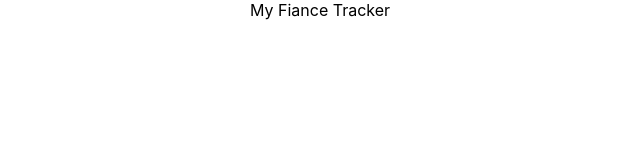
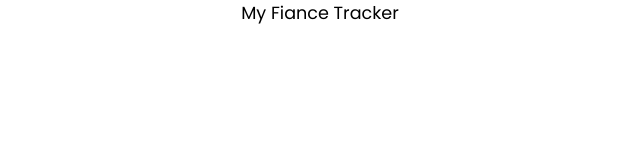
Before and after one commit to YoonaSkye/react-finance-tracker, a React (Create React App) app: page / in a window 1280 px wide. Shown: the top 160 px of the page, without its empty margins (320-960 px from the left). Built offline with nearby package versions, Linux system fonts and the light colour scheme.

Commit message:
setup index css

```diff
--- a/src/index.css
+++ b/src/index.css
@@ -1,13 +1,35 @@
+@import url("https://fonts.googleapis.com/css2?family=Poppins:wght@100;200;300;400;500;600;700;800;900&display=swap");
+
+/* base styles */
 body {
+  font-family: Poppins, sans-serif;
   margin: 0;
-  font-family: -apple-system, BlinkMacSystemFont, 'Segoe UI', 'Roboto', 'Oxygen',
-    'Ubuntu', 'Cantarell', 'Fira Sans', 'Droid Sans', 'Helvetica Neue',
-    sans-serif;
-  -webkit-font-smoothing: antialiased;
-  -moz-osx-font-smoothing: grayscale;
+  font-size: 1.1em;
 }
-
-code {
-  font-family: source-code-pro, Menlo, Monaco, Consolas, 'Courier New',
-    monospace;
+ul,
+li,
+p,
+h1,
+h2,
+h3,
+h4 {
+  margin: 0;
+  padding: 0;
 }
+ul {
+  list-style-type: none;
+}
+.btn {
+  background: none;
+  border: 2px solid #1f9751;
+  padding: 6px 12px;
+  border-radius: 4px;
+  color: #1f9751;
+  font-weight: bold;
+  cursor: pointer;
+  font-size: 1em;
+}
+.btn:hover {
+  background: #1f9751;
+  color: #fff;
+}
```
